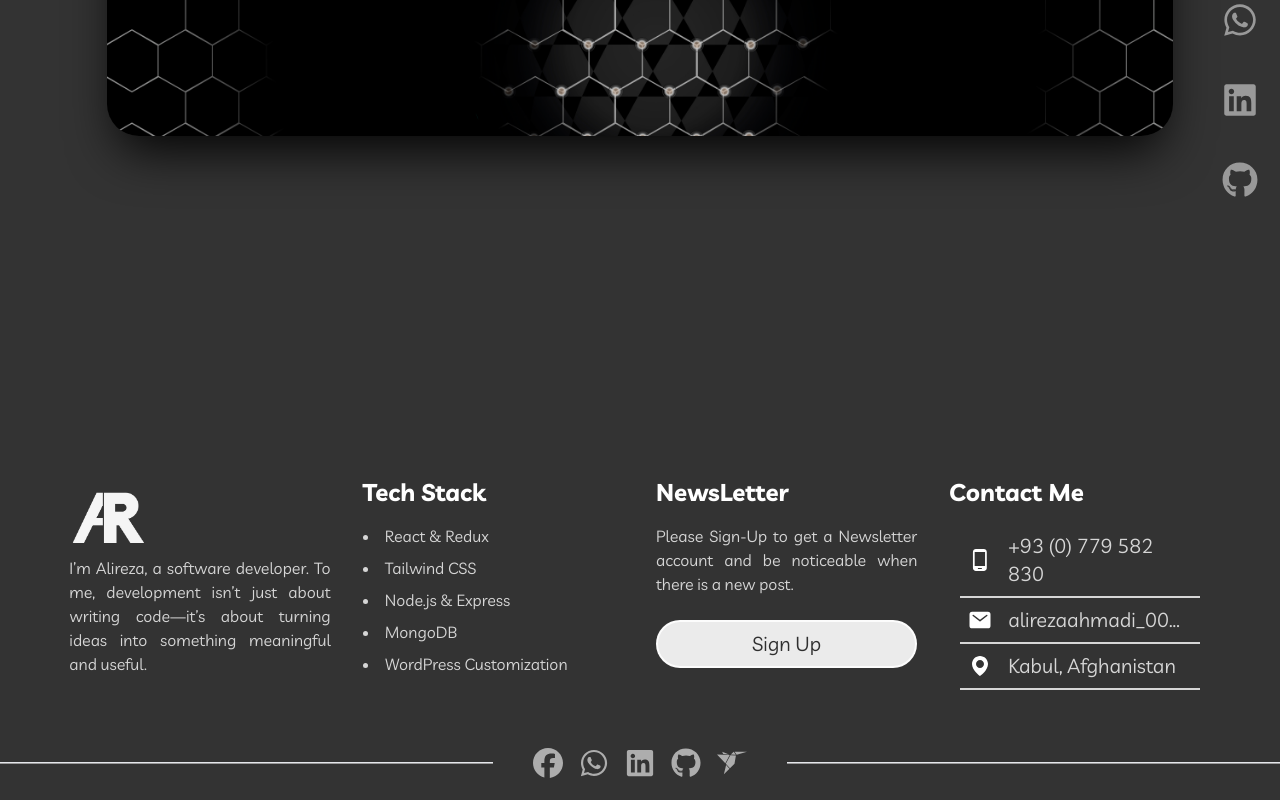
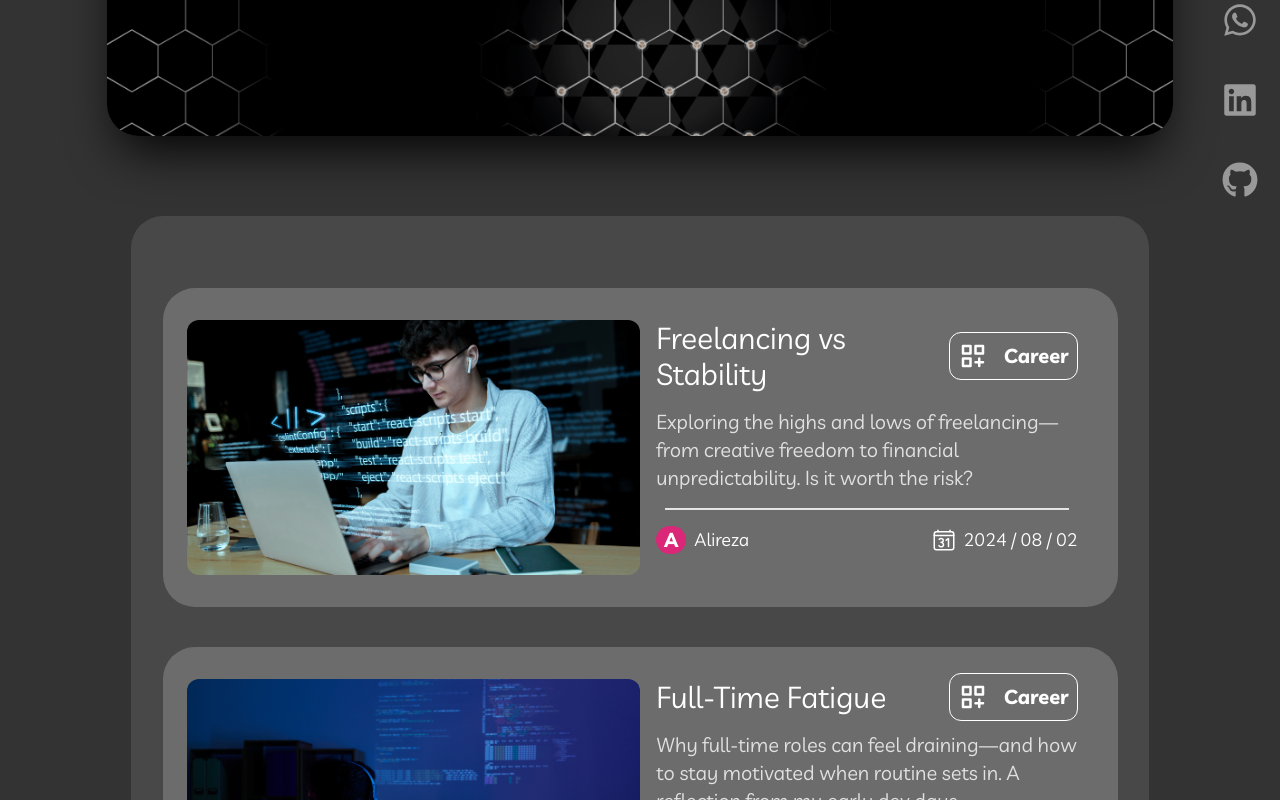
Before and after one commit to Ali-Reza-001/alireza, a React (Vite) app: page /blog in a window 1280 px wide. Shown: the part 380-1180 px from the top of the page. Built offline with nearby package versions, Linux system fonts and the light colour scheme.

Commit message:
Blog Page

```diff
--- a/src/components/Blog.jsx
+++ b/src/components/Blog.jsx
@@ -1,13 +1,74 @@
 
 import BreadCrumb from "./assets/BreadCrumb";
+import blogs from "../data/blogs";
 
+import { motion } from 'framer-motion';
+import { TbCategoryPlus } from "react-icons/tb";
+import { FaRegCircleUser } from "react-icons/fa6";
+import { IoCalendarNumberOutline } from "react-icons/io5";
+
+const BlogBox = ({data, index}) => {
+
+  const sub = data.sub;
+  const des = data.des;
+  const img = data.img;
+  const category = data.category;
+  const author = data.author;
+  const date = data.date;
+  const authorImg = data.authorImg;
+
+  return (
+    <motion.div
+      key={sub}
+      initial={{ opacity: 0, scale: 0.7, y: -100 }}
+      whileInView={{ opacity: 1, scale: 1, y: 0 }}
+      transition={{ duration: 1, ease: [0.25, 0.8, 0.25, 1], delay: index * 0.1 }}
+      viewport={{ once: true }}
+      className="will-change-transform w-full bg-white/20 rounded-[2rem] lg:p-4 p-2 mt-10"
+    >
+      <div className="w-full">
+        <div className="w-full lg:flex items-start py-4 px-2 transition-all duration-300">
+          <div className="w-full lg:w-1/2 aspect-video bg-cover bg-center rounded-xl" style={{backgroundImage: `url(${img})`}}>
+          </div>
+          <div className="w-full lg:w-1/2 lg:px-4 px-2">
+            <div className="w-full flex justify-between lg:items-center lg:mt-0 mt-8 lg:flex-nowrap flex-wrap lg:flex-row flex-col-reverse">
+              <h1 className="text-white text-3xl pb-4 lg:my-0 my-4">{sub}</h1>
+              <div className="flex justify-between items-center gap-4 border border-white rounded-xl p-2 -mt-4 hover:bg-white/20">
+                <TbCategoryPlus className="text-white text-3xl" />
+                <h3 className="w-fit text-xl text-white font-bold  ">{category}</h3>
+              </div>
+            </div>
+            <p className="w-full text-xl text-white/80 lg:text-left text-justify">{des}</p>
+            <hr className="w-[96%] h-[2px] mx-auto my-4 bg-white/80"/>
+            <div className="flex justify-between items-center flex-wrap">
+              <div className="flex justify-start gap-2 items-center ">
+                <div className="text-xl font-bold text-white bg-pink-600 p-2 leading-3 rounded-full grid place-content-center">{authorImg ? <img src={authorImg}/> : author.slice(0,1)}</div>
+                <h3 className="w-fit text-lg text-white hover:underline cursor-pointer">{author}</h3>
+              </div>
+              <div className="flex justify-start gap-2 items-center ">
+                <IoCalendarNumberOutline className="text-white text-2xl font-thin" />
+                <h3 className="w-fit text-lg text-white">{date}</h3>
+              </div>
+            </div>
+          </div>
+        </div>
+      </div>
+
+    </motion.div>
+  )
+
+}
 
 const Blog = () => {
   return (
     <section className="w-full min-h-screen pt-16 bg-black/80 text-white">
       <BreadCrumb title={'Blog'}/>
-      <div className="lg:w-10/12 mx-auto w-full px-6 py-20 ">
-
+      <div className="lg:w-10/12 mx-auto w-full px-2 lg:px-6 py-10 lg:py-20 ">
+        <div className="w-full flex gap-4">
+          <div className="w-full bg-white/10 rounded-[2rem] lg:p-8 p-4">
+            {blogs.map((blog, index) => <BlogBox data={blog} key={index} index={index} />)}
+          </div>
+        </div>
       </div>
     </section>
   )
--- a/src/index.css
+++ b/src/index.css
@@ -102,3 +102,9 @@ html, body, #root  {
   background-color: rgba(255, 255, 255, 0);
   backdrop-filter: blur(0);
 }
+
+.overTrans {
+  color: transparent;
+  background-image: linear-gradient(to right, rgba(255, 255, 255, .8), rgba(255, 255, 255, .8), rgba(255, 255, 255, 0));
+  background-clip: text;
+}
```
